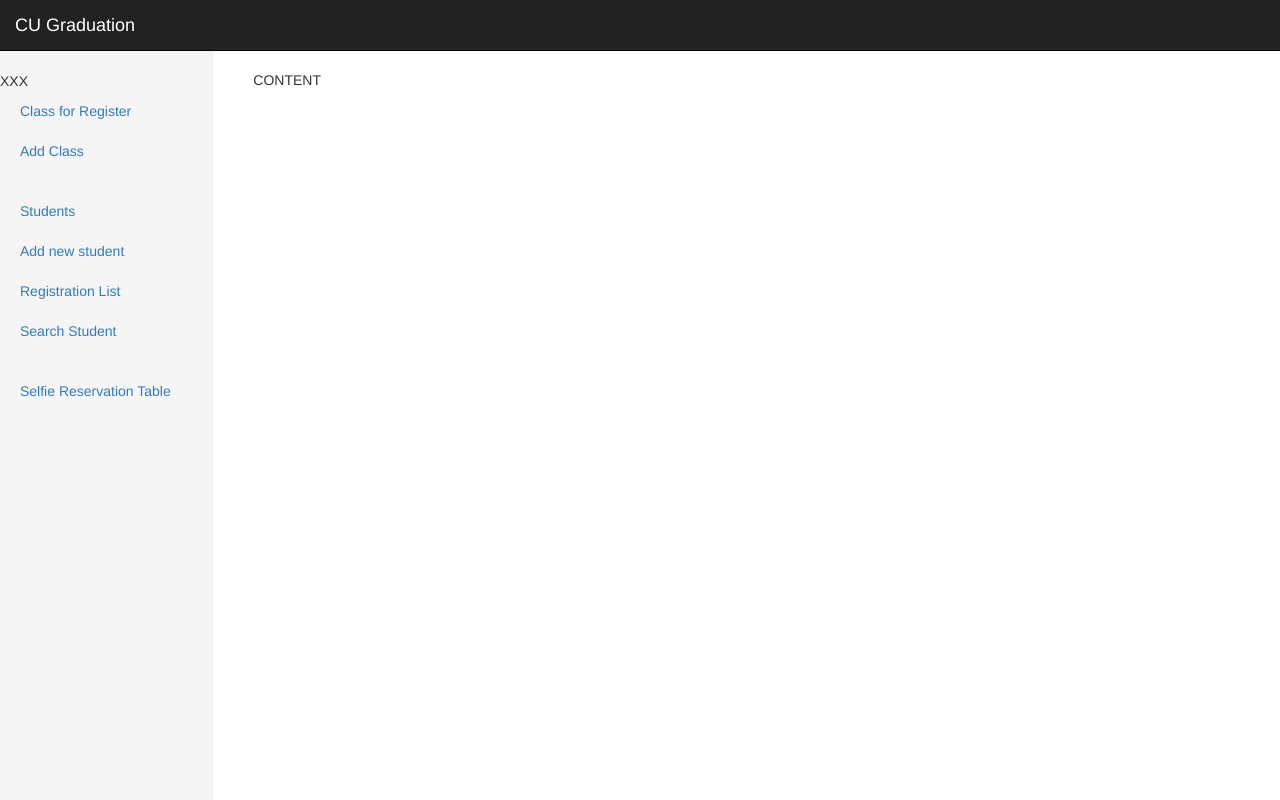
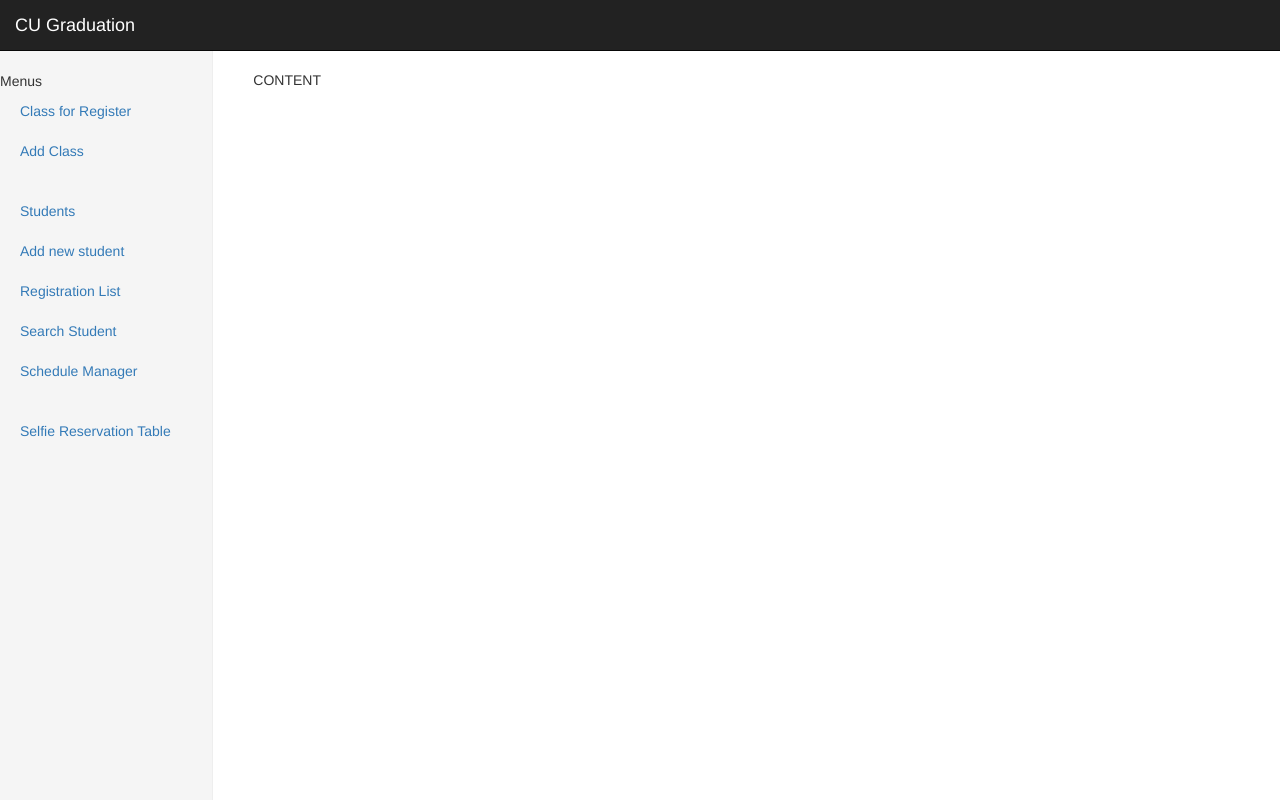
Before and after one commit to bombpn/CU_Graduation, a CodeIgniter app: page / in a window 1280 px wide. Run offline with CodeIgniter, Linux system fonts and the light colour scheme.

Commit message:
Add modified file

```diff
--- a/application/config/routes.php
+++ b/application/config/routes.php
@@ -40,7 +40,8 @@
 
 $route['default_controller'] = "home";
 $route['404_override'] = '';
-
+$route['welcome']="welcome";
+$route['schedule'] = "schedule";
 
 /* End of file routes.php */
 /* Location: ./application/config/routes.php */
--- a/application/controllers/home.php
+++ b/application/controllers/home.php
@@ -5,6 +5,3 @@ class home extends CI_Controller {
 		$this->load->view('index');
 	}
 }
-
-/* End of file welcome.php */
-/* Location: ./application/controllers/welcome.php */
--- a/application/controllers/welcome.php
+++ b/application/controllers/welcome.php
@@ -19,7 +19,7 @@ class Welcome extends CI_Controller {
 	 */
 	public function index()
 	{
-		$this->load->view('index');
+		$this->load->view('welcome_message');
 	}
 }
 
--- a/application/views/index.php
+++ b/application/views/index.php
@@ -60,7 +60,7 @@
       <div class="row">
         <div class="col-sm-3 col-md-2 sidebar">
           <ul class="nav nav-sidebar">
-            <li>XXX</li>
+            <li>Menus</li>
             <li><? echo anchor("timetable","Class for Register");?></li>
             <li><? echo anchor("timetable/add","Add Class");?></li>
 
@@ -70,6 +70,7 @@
             <li><? echo anchor("student/add","Add new student");?></li>
             <li><? echo anchor("enroll","Registration List");?></li>
             <li><? echo anchor("student/search/","Search Student");?></li>
+            <li><? echo anchor("schedule","Schedule Manager");?></li>
           </ul>
           <ul class="nav nav-sidebar">
             <li><? echo anchor("selfie/table/".date("Y-m-d"),"Selfie Reservation Table");?></li>
```
